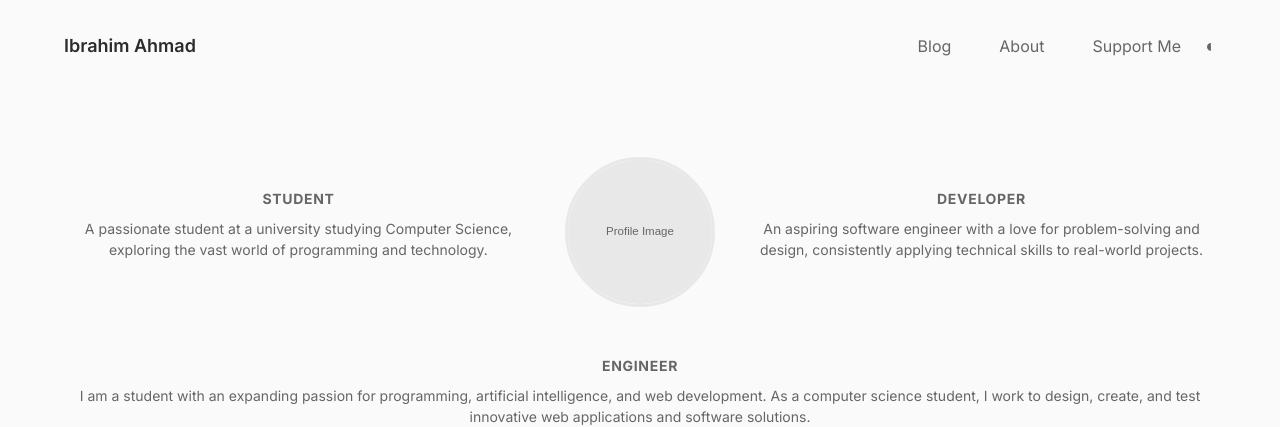
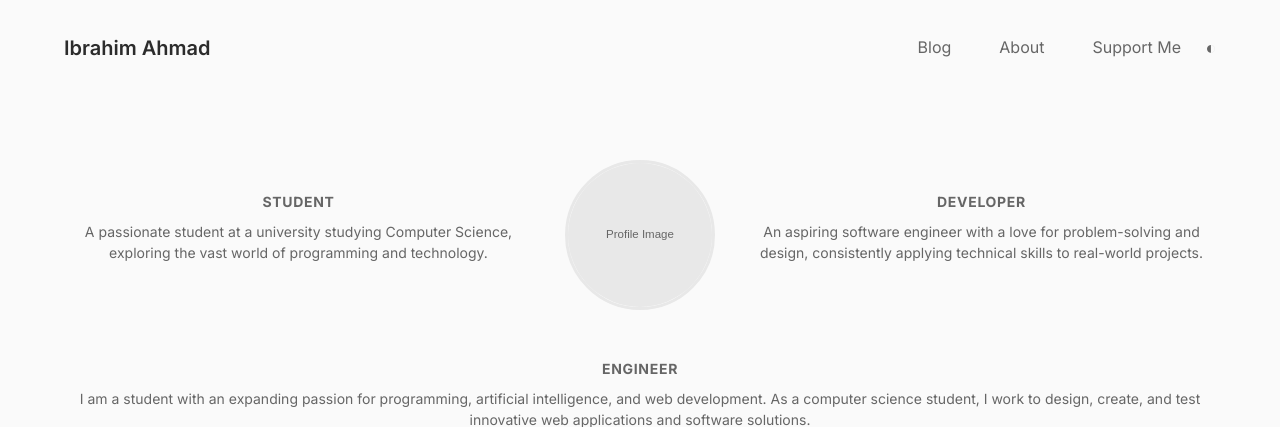
Before and after one commit to ThirdDolphin597/Ibrahim, a Flask app: page / in a window 1280 px wide. Shown: the top 427 px of the page. Run offline with Flask 3, Linux system fonts and the light colour scheme.

Commit message:
logo changes

```diff
--- a/static/css/style.css
+++ b/static/css/style.css
@@ -3,6 +3,13 @@
     margin: 0;
     padding: 0;
     box-sizing: border-box;
+}
+
+.nav-brand a {
+    text-decoration: none;
+    color: var(--text-color);
+    font-weight: 600;
+    font-size: 20px;
 }
 
 /* Blog Styles */
--- a/templates/about.html
+++ b/templates/about.html
@@ -3,7 +3,9 @@
 <head>
     <meta charset="UTF-8">
     <meta name="viewport" content="width=device-width, initial-scale=1.0">
+    <link rel="icon" type="image/svg+xml" href="{{ url_for('static', filename='images/logo.svg') }}">
     <title>About Me - Ibrahim Ahmad</title>
+    <link rel="icon" type="image/svg+xml" href="{{ url_for('static', filename='images/favicon.svg') }}">
     <link href="https://cdn.jsdelivr.net/npm/bootstrap@5.3.0/dist/css/bootstrap.min.css" rel="stylesheet">
     <link rel="stylesheet" href="https://cdn.jsdelivr.net/npm/bootstrap-icons@1.11.0/font/bootstrap-icons.css">
     <link rel="stylesheet" href="{{ url_for('static', filename='css/style.css') }}">
--- a/templates/blog-post.html
+++ b/templates/blog-post.html
@@ -75,9 +75,9 @@
                 <a href="https://github.com/ThirdDolphin597" target="_blank" class="text-decoration-none text-secondary" title="GitHub">
                     <i class="bi bi-github fs-4"></i>
                 </a>
-                <a href="https://www.linkedin.com/in/ibrahim-ahmad" target="_blank" class="text-decoration-none text-secondary" title="LinkedIn">
-                    <i class="bi bi-linkedin fs-4"></i>
-                </a>
+                    <a href="https://www.linkedin.com/in/ibrahim-ahmad-9951792aa" target="_blank" class="text-decoration-none text-secondary" title="LinkedIn">
+                        <i class="bi bi-linkedin fs-4"></i>
+                    </a>
                 <a href="mailto:ibazeemi@gmail.com" class="text-decoration-none text-secondary" title="Email">
                     <i class="bi bi-envelope fs-4"></i>
                 </a>
--- a/templates/index.html
+++ b/templates/index.html
@@ -3,18 +3,20 @@
 <head>
     <meta charset="UTF-8">
     <meta name="viewport" content="width=device-width, initial-scale=1.0">
+    <link rel="icon" type="image/svg+xml" href="{{ url_for('static', filename='images/logo.svg') }}">
     <title>Ibrahim Ahmad</title>
+    <link rel="icon" type="image/svg+xml" href="{{ url_for('static', filename='images/favicon.svg') }}">
     <link href="https://cdn.jsdelivr.net/npm/bootstrap@5.3.0/dist/css/bootstrap.min.css" rel="stylesheet">
     <link rel="stylesheet" href="https://cdn.jsdelivr.net/npm/bootstrap-icons@1.11.0/font/bootstrap-icons.css">
     <link rel="stylesheet" href="{{ url_for('static', filename='css/style.css') }}">
     <link href="https://fonts.googleapis.com/css2?family=Inter:wght@300;400;500;600;700&display=swap" rel="stylesheet">
 </head>
 <body>
-    <!-- Header and Navigation - Exact Miles Hilliard Layout -->
+    <!-- Header and Navigation -->
     <header class="header">
         <div class="nav-container">
             <div class="nav-brand">
-                <a href="#" class="brand-link">Ibrahim Ahmad</a>
+                <a href="{{ url_for('index') }}">Ibrahim Ahmad</a>
             </div>
             <div class="nav-center">
                 <nav class="nav-links">
@@ -215,9 +217,9 @@
                 <a href="https://github.com/ThirdDolphin597" target="_blank" class="text-decoration-none text-secondary" title="GitHub">
                     <i class="bi bi-github fs-4"></i>
                 </a>
-                <a href="https://www.linkedin.com/in/ibrahim-ahmad" target="_blank" class="text-decoration-none text-secondary" title="LinkedIn">
-                    <i class="bi bi-linkedin fs-4"></i>
-                </a>
+                    <a href="https://www.linkedin.com/in/ibrahim-ahmad-9951792aa" target="_blank" class="text-decoration-none text-secondary" title="LinkedIn">
+                        <i class="bi bi-linkedin fs-4"></i>
+                    </a>
                 <a href="mailto:ibazeemi@gmail.com" class="text-decoration-none text-secondary" title="Email">
                     <i class="bi bi-envelope fs-4"></i>
                 </a>
```
Also changed, not shown: templates/blog.html (+5 -3 lines), static/images/logo.svg (added).
